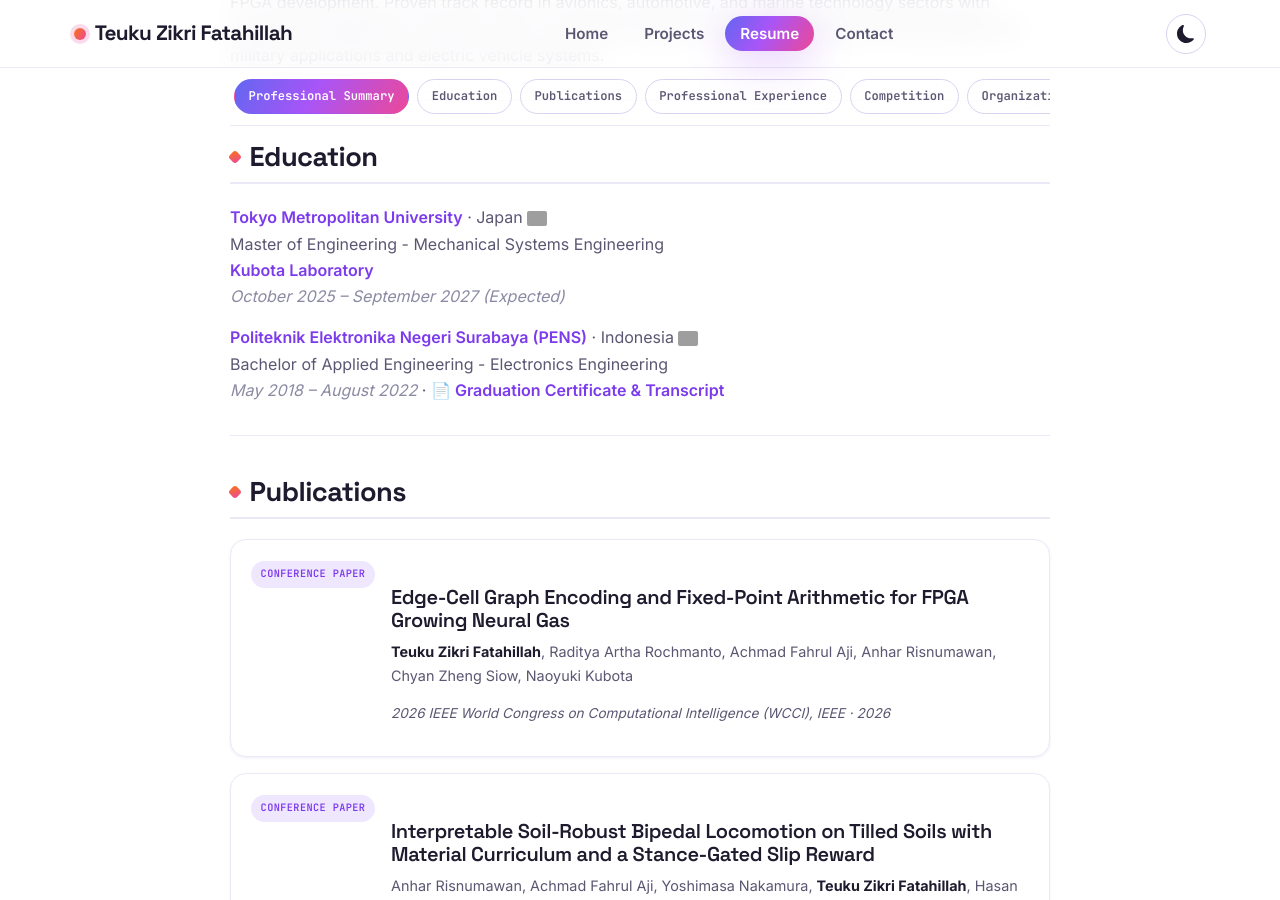
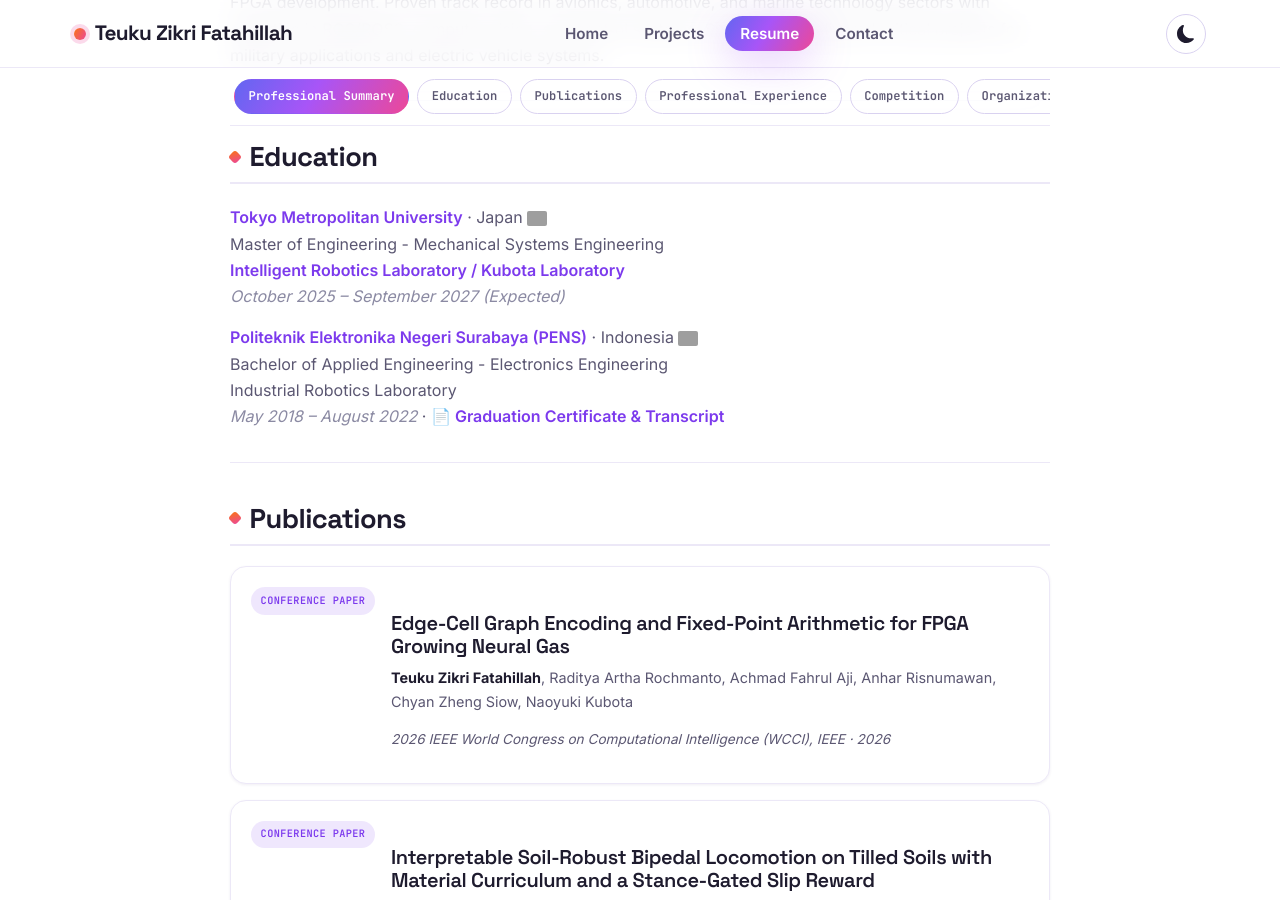
Before and after one commit to tzf230201/tzf230201.github.io, a Jekyll site: the page built from resume.md, in a window 1280 px wide and 900 px high, scrolled down 536 px. Built offline with Jekyll 4.4.1, drawn with Linux system fonts in a browser that asks for light colours; grey boxes are pictures that could not be loaded.

Commit message:
Update lab names: Intelligent Robotics Lab (TMU), Industrial Robotics Lab (PENS)
TMU now reads "Intelligent Robotics Laboratory / Kubota Laboratory"; PENS
gains "Industrial Robotics Laboratory". Reflected in resume Education and
the homepage timeline.

Co-Authored-By: Claude Opus 4.8 <noreply@anthropic.com>

```diff
--- a/_data/timeline.yml
+++ b/_data/timeline.yml
@@ -14,6 +14,7 @@ items:
   - role: "B.A.Eng, Electronics Engineering"
     org: "Politeknik Elektronika Negeri Surabaya (PENS)"
     link: "https://www.pens.ac.id/"
+    lab: "Industrial Robotics Lab"
     cert: "https://drive.google.com/file/d/1Zkzphf9Zs9DofBsya9QLxsumhvso7-r3/view"
     cert_label: "Graduation Certificate & Transcript"
     category: edu
@@ -71,7 +72,7 @@ items:
   - role: "M.Eng, Mechanical Systems Engineering"
     org: "Tokyo Metropolitan University"
     link: "https://www.tmu.ac.jp/english/index.html"
-    lab: "Kubota Lab"
+    lab: "Intelligent Robotics Lab"
     lab_link: "https://kub-lab.jp/"
     category: edu
     start: 2025-10-01
--- a/resume.md
+++ b/resume.md
@@ -17,11 +17,12 @@ A highly motivated electronics engineer with 3+ years of experience in robotics,
 
 **[Tokyo Metropolitan University](https://www.tmu.ac.jp/english/index.html)** · Japan <img src="https://flagcdn.com/jp.svg" alt="Japan" width="20" style="display:inline-block;vertical-align:middle;border-radius:2px;">
 Master of Engineering - Mechanical Systems Engineering
-[Kubota Laboratory](https://kub-lab.jp/)
+[Intelligent Robotics Laboratory / Kubota Laboratory](https://kub-lab.jp/)
 *October 2025 – September 2027 (Expected)*
 
 **[Politeknik Elektronika Negeri Surabaya (PENS)](https://www.pens.ac.id/)** · Indonesia <img src="https://flagcdn.com/id.svg" alt="Indonesia" width="20" style="display:inline-block;vertical-align:middle;border-radius:2px;">
 Bachelor of Applied Engineering - Electronics Engineering
+Industrial Robotics Laboratory
 *May 2018 – August 2022* · [📄 Graduation Certificate & Transcript](https://drive.google.com/file/d/1Zkzphf9Zs9DofBsya9QLxsumhvso7-r3/view)
 
 ---
```
